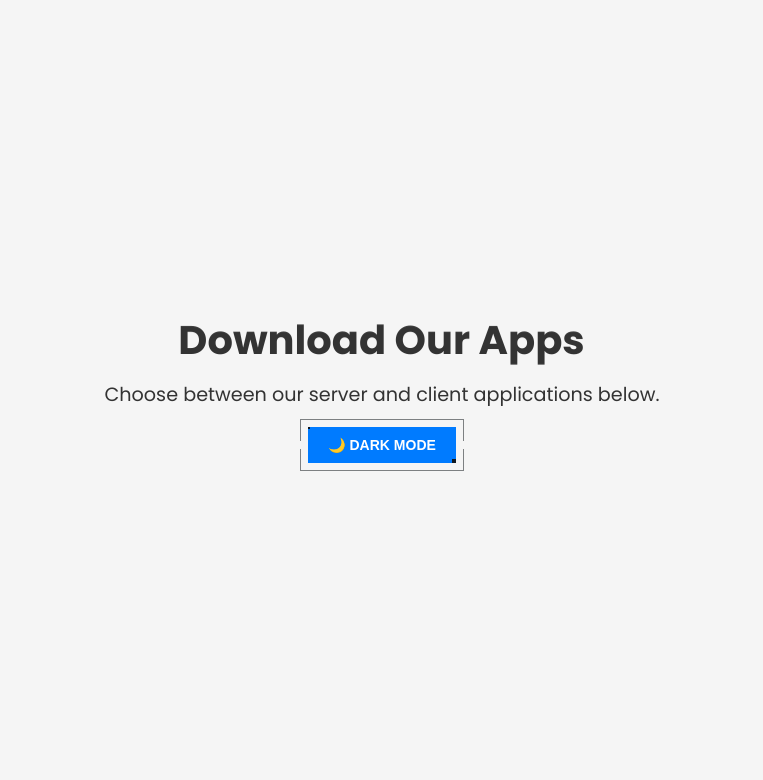
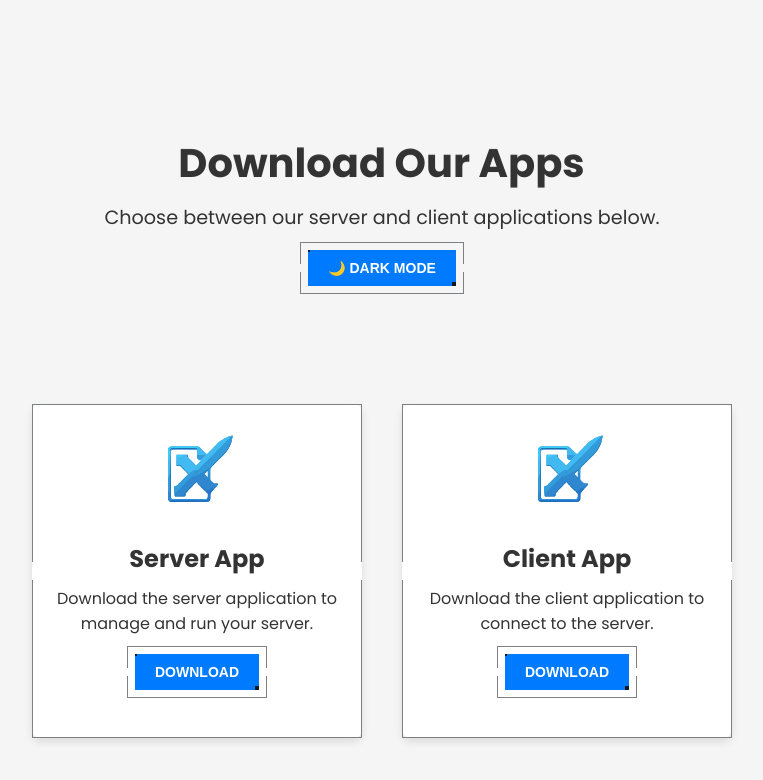
Before and after one commit to ahad324/TransferXWeb, a React (Vite) app: page / in a window 1280 px wide. Shown: the top 780 px of the page, without its empty margins (258-1021 px from the left). Built offline with nearby package versions, Linux system fonts and the light colour scheme; no server answers.

Commit message:
Rolled back to custom adding the App😑

```diff
--- a/src/App.jsx
+++ b/src/App.jsx
@@ -12,23 +12,10 @@ const App = () => {
   const [versionData, setVersionData] = useState(null);
 
   useEffect(() => {
-    const fetchVersionData = async () => {
-      try {
-        const response = await fetch(
-          "https://api.github.com/repos/ahad324/TransferX/releases/latest"
-        );
-        const data = await response.json();
-        setVersionData({
-          client: data.assets[0].browser_download_url,
-          server: data.assets[1].browser_download_url,
-        });
-        console.log(versionData);
-      } catch (error) {
-        console.error("Error fetching version data:", error);
-      }
-    };
-
-    fetchVersionData();
+    setVersionData({
+      client: "/assets/TransferX.exe",
+      server: "/assets/TransferXServer.exe",
+    });
   }, []);
 
   return (
```
Also changed, not shown: 7 other files (tests, documents, lock files or other folders).
